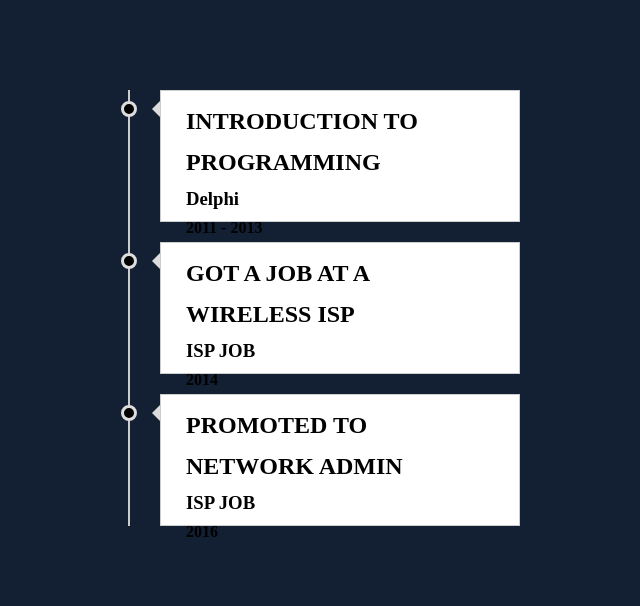
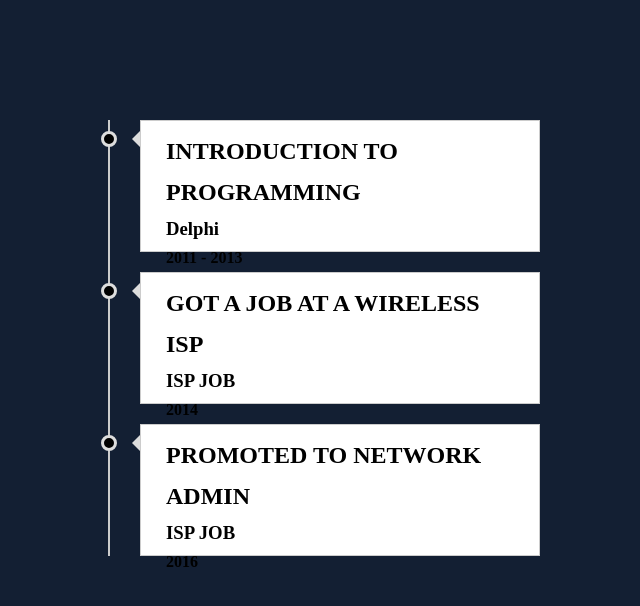
Before and after one commit to PieterWentzel/PieterWentzel.github.io, a plain HTML site: page index.html in a window 1280 px wide. Shown: the whole page, without its empty margins (306-946 px from the left). Drawn offline with Linux system fonts and the light colour scheme.

Commit message:
Update style.css

```diff
--- a/style.css
+++ b/style.css
@@ -2,8 +2,8 @@ body{
     background: #131f33;
 }
 .timeline-area{
-    margin: 90px auto;
-    width: 360px;
+    margin: 120px auto;
+    width: 400px;
     border-left: 2px solid #ccc;
     padding: 0 20px 0 30px;
 }
```
